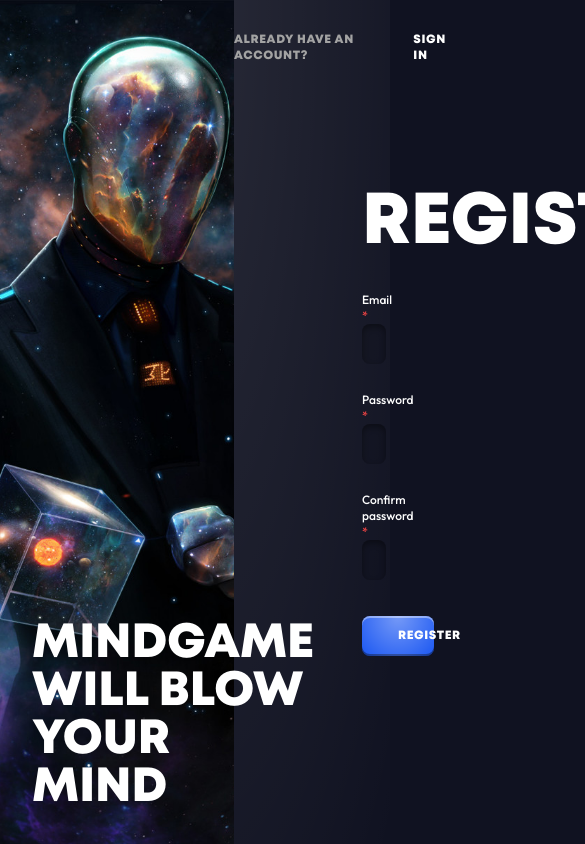
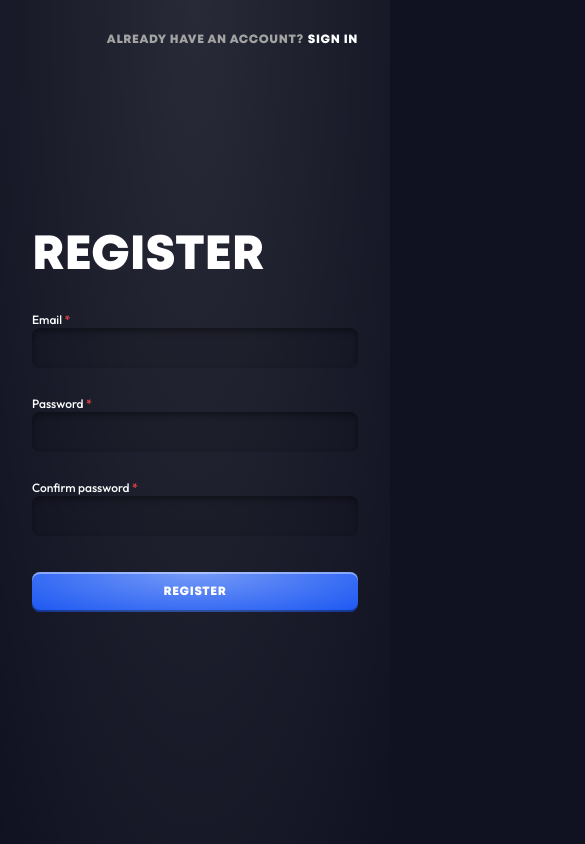
Before and after one commit to revan480/MindGame_Front, a React (Vite) app: page /auth/register in a window 390 px wide. Shown: the top 844 px of the page, 585 px wide, since content can reach past the window. Built offline with nearby package versions, Linux system fonts and the light colour scheme.

Commit message:
made responsive pages

```diff
--- a/src/pages/Auth/AuthLayout.jsx
+++ b/src/pages/Auth/AuthLayout.jsx
@@ -15,36 +15,41 @@ const AuthLayout = () => {
   return (
     <div className="w-full h-screen bg-gradient-radial-at-top from-lightener-100 to-transparent">
       {currentPath[1] === "login" || currentPath[1] === "register" ? (
-        <div className="w-full h-full flex">
-          <div className="w-3/5 relative bg-cover bg-center" style={{ backgroundImage: `url(${wallpaper})` }}>
+        <div className="w-full min-h-screen flex">
+          <div
+            className="hidden sm:block w-1/2 lg:w-3/5 relative bg-cover bg-center"
+            style={{ backgroundImage: `url(${wallpaper})` }}
+          >
             <h1 className="font-MontHeavy text-5xl uppercase absolute left-8 bottom-8">
               Mindgame <br /> will blow <br /> your mind
             </h1>
           </div>
 
-          <div className="w-2/5">
-            <Outlet />
+          <div className="w-full sm:w-1/2 lg:w-2/5">
+            <div className="relative h-full py-32 px-8 xs:px-24 sm:px-8 md:px-16 xl:px-32 flex flex-col justify-center gap-y-8">
+              <Outlet />
+            </div>
           </div>
         </div>
       ) : (
         <div className="w-full h-full p-4 flex items-center justify-center relative">
           {/* UFO */}
-          <div className="absolute left-32 top-16">
+          <div className="absolute opacity-0 sm:opacity-100 left-4 md:left-16 lg:left-32 top-4 md:top-8 lg:top-16">
             <Spline scene="https://prod.spline.design/KF4TBmmPlSfzabgy/scene.splinecode" />
           </div>
 
           {/* Rocket */}
-          <div className="absolute left-32 bottom-16">
+          <div className="absolute opacity-0 sm:opacity-100 left-4 md:left-16 lg:left-32 bottom-4 md:bottom-8 lg:bottom-16">
             <Spline scene="https://prod.spline.design/Tgy9aN8FNiFykIy2/scene.splinecode" />
           </div>
 
           {/* Saturn */}
-          <div className="absolute right-32 top-16">
+          <div className="absolute opacity-0 sm:opacity-100 right-4 md:right-16 lg:right-32 top-4 md:top-8 lg:top-16">
             <Spline scene="https://prod.spline.design/KPvY6KgwQtM2f8H7/scene.splinecode" />
           </div>
 
           {/* Start */}
-          <div className="absolute right-32 bottom-16">
+          <div className="absolute opacity-0 sm:opacity-100 right-4 md:right-16 lg:right-32 bottom-4 md:bottom-8 lg:bottom-16">
             <Spline scene="https://prod.spline.design/lV2oRouRwlJJUTPH/scene.splinecode" />
           </div>
 
--- a/src/pages/Auth/Login.jsx
+++ b/src/pages/Auth/Login.jsx
@@ -9,7 +9,7 @@ const Login = () => {
   const onSubmit = async (data) => {};
 
   return (
-    <div className="relative h-full py-16 px-32 flex flex-col justify-center gap-y-8">
+    <>
       {/* navigator for register page */}
       <div className="absolute top-8 right-8 uppercase tracking-wider text-xs flex gap-1">
         <p className="font-MontHeavy text-neutral-400">Don't have an account?</p>
@@ -18,7 +18,7 @@ const Login = () => {
         </Link>
       </div>
 
-      <h1 className="uppercase font-MontHeavy text-7xl">Login</h1>
+      <h1 className="uppercase font-MontHeavy text-5xl">Login</h1>
 
       {/* form */}
       <form onSubmit={handleSubmit(onSubmit)} className="flex flex-col gap-3">
@@ -35,7 +35,7 @@ const Login = () => {
       <Link to="/auth/forgot" className="w-fit self-center text-sm font-medium hover:text-primary">
         Forgot your password?
       </Link>
-    </div>
+    </>
   );
 };
 
--- a/src/pages/Auth/Register.jsx
+++ b/src/pages/Auth/Register.jsx
@@ -13,7 +13,7 @@ const Register = () => {
   };
 
   return (
-    <div className="relative h-full py-16 px-32 flex flex-col justify-center gap-y-8">
+    <>
       {/* navigator for login page */}
       <div className="absolute top-8 right-8 uppercase tracking-wider text-xs flex gap-1">
         <p className="font-MontHeavy text-neutral-400">Already have an account?</p>
@@ -22,7 +22,7 @@ const Register = () => {
         </Link>
       </div>
 
-      <h1 className="uppercase font-MontHeavy text-7xl">Register</h1>
+      <h1 className="uppercase font-MontHeavy text-5xl">Register</h1>
 
       {/* form */}
       <form onSubmit={handleSubmit(onSubmit)} className="flex flex-col gap-3">
@@ -32,7 +32,7 @@ const Register = () => {
 
         <Button className="mt-2">Register</Button>
       </form>
-    </div>
+    </>
   );
 };
 
```
